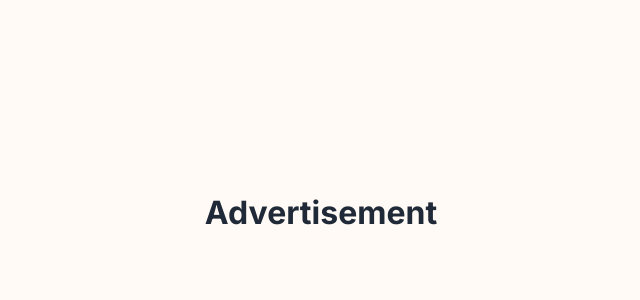
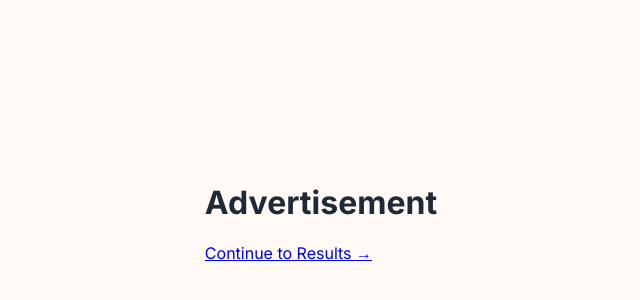
Before and after one commit to christensenandrew455-cell/Testifyai, a Next.js app: page /ad in a window 1280 px wide. Shown: the part 188-488 px from the top of the page, without its empty margins (319-959 px from the left). Built offline with nearby package versions, Linux system fonts and the light colour scheme.

Commit message:
Update page.js

```diff
--- a/app/ad/page.js
+++ b/app/ad/page.js
@@ -1,16 +1,23 @@
 "use client";
 
-import { Suspense } from "react";
+import { Suspense, useEffect, useState } from "react";
 import { useSearchParams } from "next/navigation";
 import Script from "next/script";
+import Link from "next/link";
 
 function AdContent() {
   const params = useSearchParams();
-  const id = params.get("id");
+  const score = params.get("score");
+  const total = params.get("total");
+  const [canContinue, setCanContinue] = useState(false);
+
+  useEffect(() => {
+    const timer = setTimeout(() => setCanContinue(true), 5000); // 5s delay
+    return () => clearTimeout(timer);
+  }, []);
 
   return (
-    <div className="flex flex-col items-center justify-center min-h-screen bg-white">
-      {/* ✅ Google AdSense script */}
+    <div className="flex flex-col items-center justify-center min-h-screen bg-white text-center">
       <Script
         async
         src="https://pagead2.googlesyndication.com/pagead/js/adsbygoogle.js?client=ca-pub-9836120352832422"
@@ -20,12 +27,11 @@ function AdContent() {
 
       <h1 className="text-3xl font-bold mb-4 text-gray-800">Advertisement</h1>
 
-      {/* Example Ad container */}
       <ins
         className="adsbygoogle"
         style={{ display: "block", textAlign: "center" }}
         data-ad-client="ca-pub-9836120352832422"
-        data-ad-slot="1234567890"   // Replace this with your real AdSense slot ID
+        data-ad-slot="1234567890"
         data-ad-format="auto"
         data-full-width-responsive="true"
       ></ins>
@@ -34,10 +40,13 @@ function AdContent() {
         {`(adsbygoogle = window.adsbygoogle || []).push({});`}
       </Script>
 
-      {id && (
-        <p className="mt-6 text-gray-600">
-          Showing ad for query ID: <strong>{id}</strong>
-        </p>
+      {canContinue && (
+        <Link
+          href={`/results?score=${score}&total=${total}`}
+          className="mt-6 bg-blue-600 text-white font-semibold py-3 px-8 rounded-xl hover:bg-blue-700 transition"
+        >
+          Continue to Results →
+        </Link>
       )}
     </div>
   );
@@ -51,6 +60,5 @@ export default function AdPage() {
   );
 }
 
-// Prevent static rendering to avoid prerender errors
 export const dynamic = "force-dynamic";
 export const fetchCache = "force-no-store";
```
